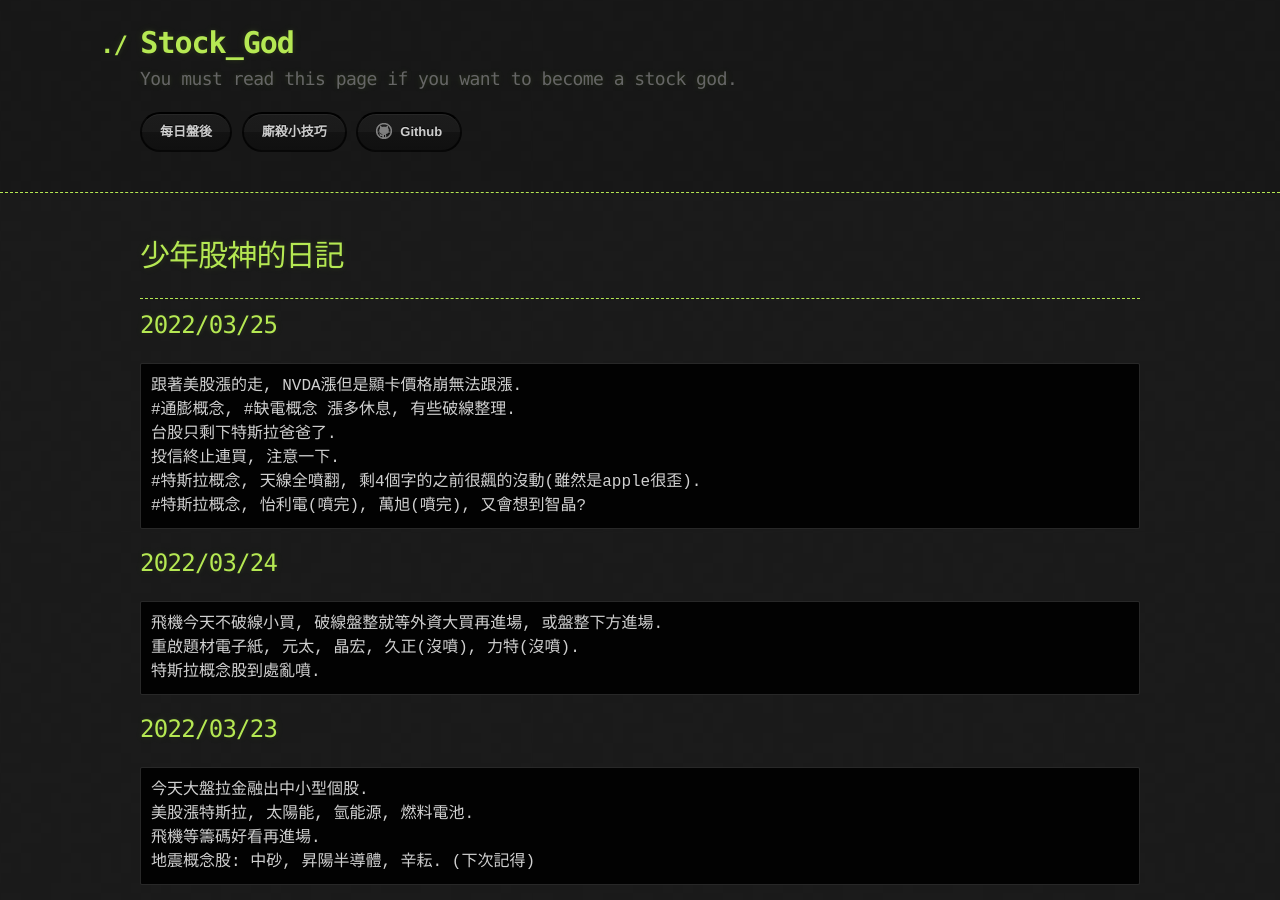
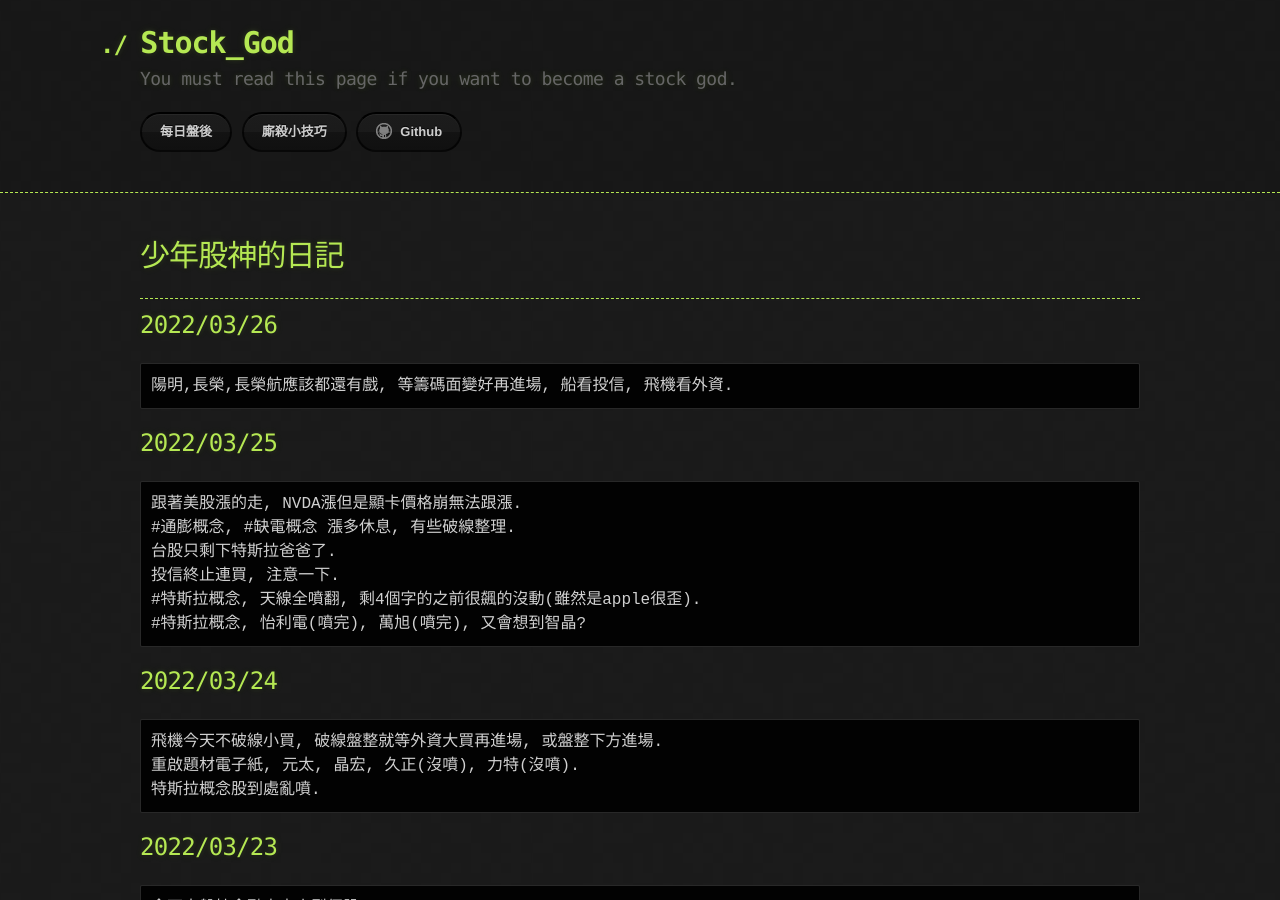
Before and after one commit to lepg5487/Stock_God, a Jekyll site: the page built from index.md, in a window 1280 px wide and 900 px high. Built offline with Jekyll 4.4.1, drawn with Linux system fonts in a browser that asks for light colours; our own code applies the rules of GitHub Pages for plain Markdown files.

Commit message:
Update index.md

````diff
--- a/index.md
+++ b/index.md
@@ -5,6 +5,11 @@
 # 少年股神的日記
 
 ---
+
+## 2022/03/26
+```
+陽明,長榮,長榮航應該都還有戲, 等籌碼面變好再進場, 船看投信, 飛機看外資.
+```
 
 ## 2022/03/25
 ```
````
